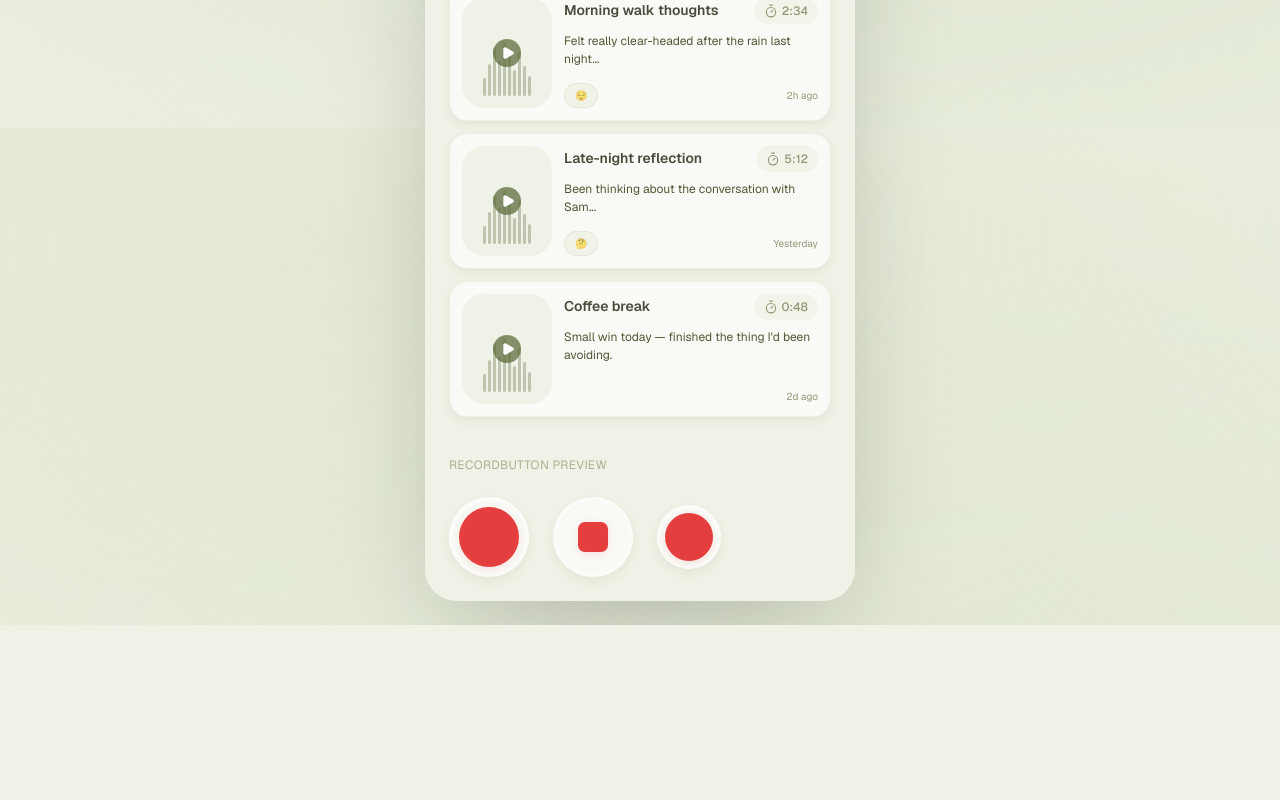
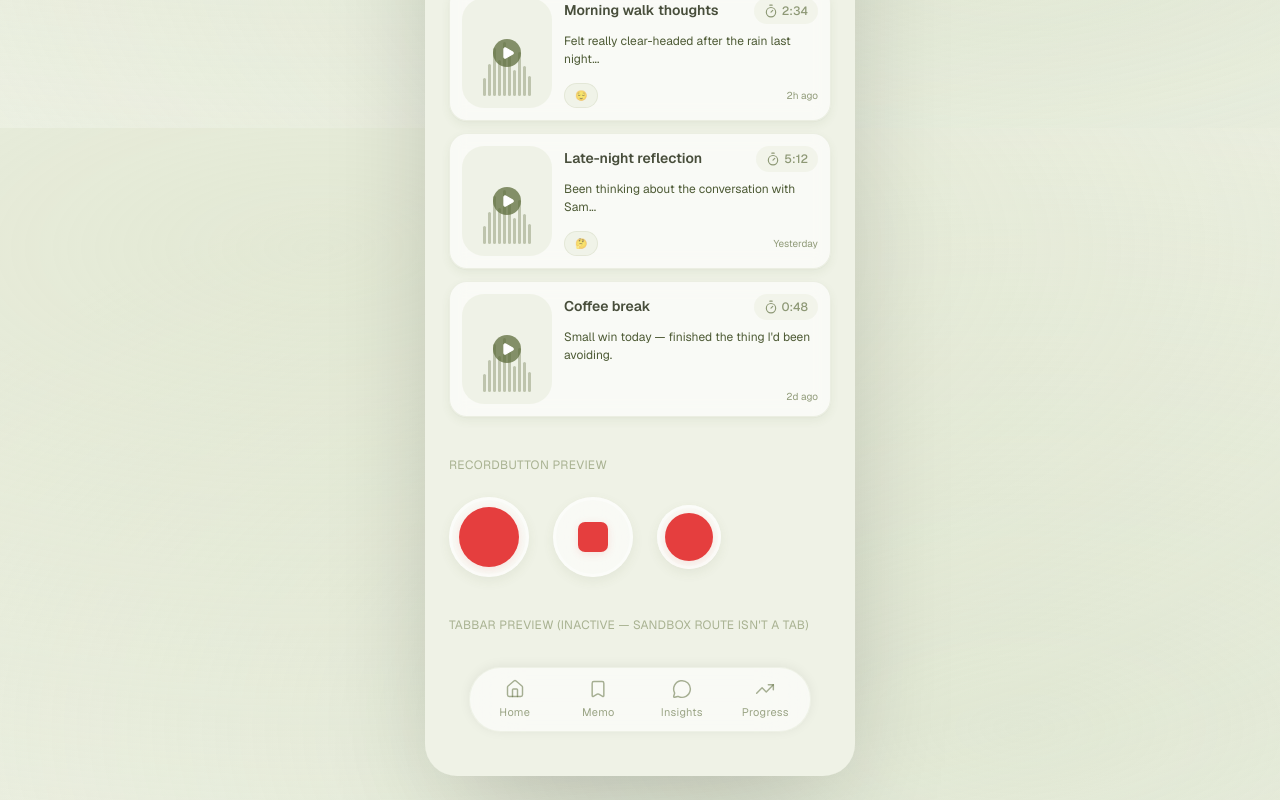
Before and after one commit to dthajal1/dear-me, a Next.js app in the folder dear-me-nextjs/: page /sandbox in a window 1280 px wide. Shown: the part 2272-3072 px from the top of the page. Before the commit the page ends 2897 px from the top, so only its background shows below. Built offline with nearby package versions, Linux system fonts and the light colour scheme.

Commit message:
feat(nextjs): add TabBar with animated indicator
Glass-pill bottom nav with four tabs (Home, Memo, Insights, Progress),
a sliding filled-pill active indicator, and active/inactive icon+label
styling driven by usePathname().

Co-Authored-By: Claude Sonnet 4.6 <noreply@anthropic.com>

```diff
--- a/dear-me-nextjs/app/sandbox/page.tsx
+++ b/dear-me-nextjs/app/sandbox/page.tsx
@@ -9,6 +9,7 @@ import { ChatInput } from "@/components/dear-me/chat-input";
 import { PrivacyNote } from "@/components/dear-me/privacy-note";
 import { MemoCard } from "@/components/dear-me/memo-card";
 import { RecordButton } from "@/components/dear-me/record-button";
+import { TabBar } from "@/components/dear-me/tab-bar";
 import { Bookmark, MessageCircleHeart } from "lucide-react";
 
 export default function Sandbox() {
@@ -194,6 +195,12 @@ export default function Sandbox() {
         <RecordButton state="idle" size="md" />
       </div>
 
+      {/* ── TabBar preview ── */}
+      <p className="mt-4 text-xs uppercase tracking-wide text-[color:var(--color-muted-foreground)]">
+        TabBar preview (inactive — sandbox route isn&apos;t a tab)
+      </p>
+      <TabBar />
+
     </div>
   );
 }
--- /dev/null
+++ b/dear-me-nextjs/components/dear-me/tab-bar.tsx
@@ -0,0 +1,100 @@
+"use client";
+
+import Link from "next/link";
+import { usePathname } from "next/navigation";
+import { House, Bookmark, MessageCircle, TrendingUp } from "lucide-react";
+import { cn } from "@/lib/utils";
+
+interface TabDef {
+  href: string;
+  label: string;
+  Icon: typeof House;
+}
+
+const TABS: readonly TabDef[] = [
+  { href: "/home", label: "Home", Icon: House },
+  { href: "/memo", label: "Memo", Icon: Bookmark },
+  { href: "/insights", label: "Insights", Icon: MessageCircle },
+  { href: "/progress", label: "Progress", Icon: TrendingUp },
+] as const;
+
+/**
+ * Bottom tab bar — glass pill with four tabs and an animated indicator
+ * that slides to the active tab. Uses usePathname() to determine active
+ * state so it updates on navigation without prop-drilling.
+ *
+ * Design tokens:
+ *   Outer pill: cornerRadius 32, padding 3, fill #FFFFFF99, blur 24px, border #8A9A5B18 0.5px
+ *   Inner tab: cornerRadius 28, vertical layout, gap 5
+ *   Active indicator: filled pill (cornerRadius 28) with --color-primary
+ *   Outer container padding: 10px top, 20px sides, 20px bottom
+ */
+export function TabBar() {
+  const pathname = usePathname();
+
+  const activeIndex = TABS.findIndex(
+    (tab) => pathname === tab.href || pathname.startsWith(`${tab.href}/`),
+  );
+
+  return (
+    <nav
+      aria-label="Primary"
+      className="mx-auto w-full max-w-[393px] px-5 pt-2.5 pb-5"
+    >
+      {/* Outer glass pill */}
+      <div
+        className="relative flex items-center rounded-[32px] p-[3px] backdrop-blur-[24px]"
+        style={{
+          background: "rgba(255,255,255,0.6)",
+          boxShadow: "0 -1px 12px rgba(0,0,0,0.063)",
+          border: "0.5px solid rgba(138,154,91,0.094)",
+        }}
+      >
+        {/* Animated active indicator */}
+        <div
+          aria-hidden
+          className="pointer-events-none absolute top-[3px] bottom-[3px] rounded-[28px] bg-[var(--color-primary)] transition-transform duration-300 ease-out"
+          style={{
+            width: `calc(100% / ${TABS.length})`,
+            left: "3px",
+            right: "3px",
+            transform:
+              activeIndex >= 0
+                ? `translateX(calc(${activeIndex} * 100%))`
+                : "translateX(0)",
+            opacity: activeIndex >= 0 ? 1 : 0,
+          }}
+        />
+
+        {/* Tabs */}
+        {TABS.map((tab, i) => {
+          const isActive = i === activeIndex;
+          return (
+            <Link
+              key={tab.href}
+              href={tab.href}
+              className={cn(
+                "relative z-10 flex flex-1 flex-col items-center justify-center gap-[5px] py-2",
+                "text-[11px] tracking-[0.3px] transition-colors duration-200",
+                isActive
+                  ? "font-semibold text-[color:var(--color-primary-foreground)]"
+                  : "font-normal text-[color:var(--color-tab-label-inactive)]",
+              )}
+            >
+              <tab.Icon
+                className={cn(
+                  "size-5",
+                  isActive
+                    ? "text-[color:var(--color-primary-foreground)]"
+                    : "text-[color:var(--color-tab-icon-inactive)]",
+                )}
+                strokeWidth={isActive ? 2.25 : 1.75}
+              />
+              <span>{tab.label}</span>
+            </Link>
+          );
+        })}
+      </div>
+    </nav>
+  );
+}
```
